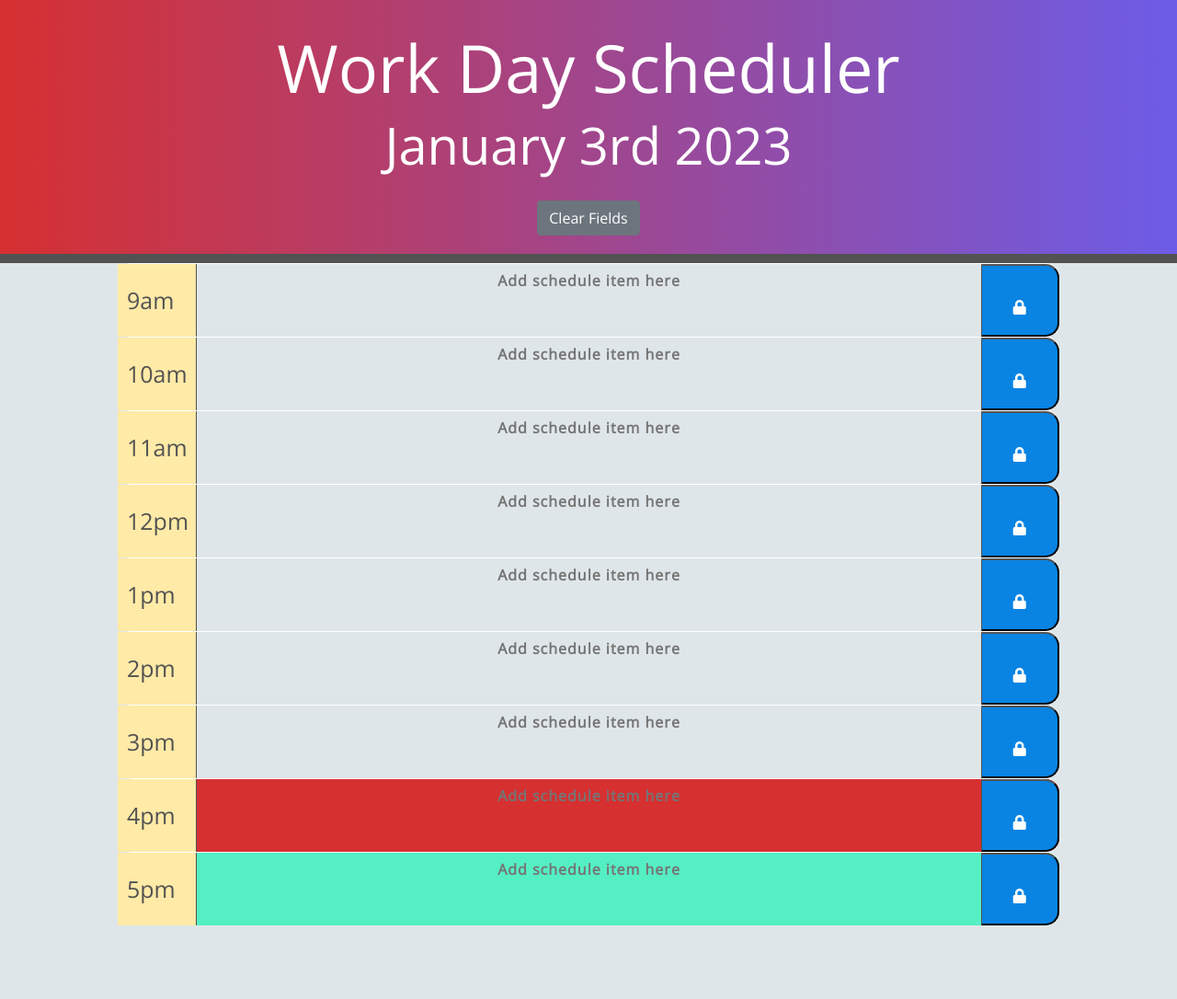
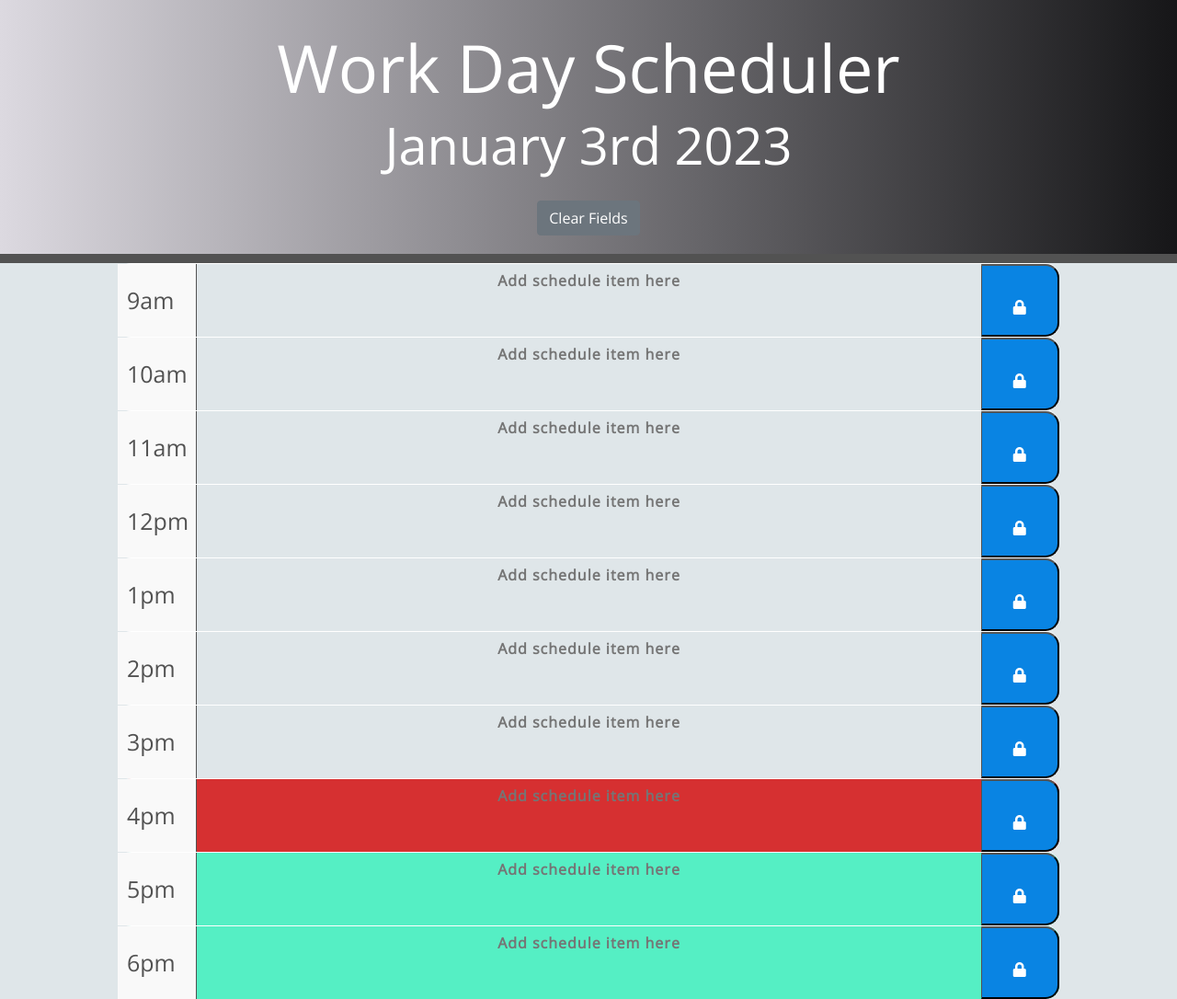
Before and after one commit to seper56/Third-Party-APIs-Challenge-Work-Day-Scheduler, a plain HTML site: page index.html in a window 1280 px wide. Shown: the whole page at 92% size. Before the commit the page ends 1006 px from the top, so only its background shows below. Drawn offline with nearby package versions, Linux system fonts and the light colour scheme; files whose address does not match are found by name.

Commit message:
added js and css

```diff
--- a/index.html
+++ b/index.html
@@ -104,6 +104,14 @@
           <i class="fas fa-lock"></i>
         </button>
       </div>
+
+      <div id="hour-18" class="row time-div">
+        <div class="col-md-1 hour"><span id="18">6pm</span></div>
+        <textarea class="col-md-10 time-block description" placeholder="Add schedule item here"></textarea>
+        <button class="col-md-1 saveBtn" aria-label="save button 5pm">
+          <i class="fas fa-lock"></i>
+        </button>
+      </div>
     </div>
 
     <script
--- a/script.js
+++ b/script.js
@@ -47,3 +47,5 @@ $(document).ready(function () {
     $("#hour-16 .time-block").val(localStorage.getItem("16"));
     $("#hour-17 .time-block").val(localStorage.getItem("17"));
   });
+
+  $(document).ready(function(){var t=moment().format("MMMM Do YYYY");let e=document.getElementById("currentDay");e.innerHTML=t;var a=moment().format("HH");$("#clearFieldsBtn").click(function(t){t.preventDefault,$("textarea").val(""),localStorage.clear()}),$(".time-div").each(function(){var t=$(this).attr("id").split("-")[1];a==t?($(this).addClass("present"),$(this).children(".description").addClass("white-text")):a<t?($(this).removeClass("present"),$(this).addClass("future")):t<a&&($(this).removeClass("future"),$(this).addClass("past"))}),$(".saveBtn").click(function(t){t.preventDefault();var e=$(this).siblings(".time-block").val(),t=$(this).parent().attr("id").split("-")[1];localStorage.setItem(t,e)}),$("#hour-09 .time-block").val(localStorage.getItem("09")),$("#hour-10 .time-block").val(localStorage.getItem("10")),$("#hour-11 .time-block").val(localStorage.getItem("11")),$("#hour-12 .time-block").val(localStorage.getItem("12")),$("#hour-13 .time-block").val(localStorage.getItem("13")),$("#hour-14 .time-block").val(localStorage.getItem("14")),$("#hour-15 .time-block").val(localStorage.getItem("15")),$("#hour-16 .time-block").val(localStorage.getItem("16")),$("#hour-17 .time-block").val(localStorage.getItem("17"))});
--- a/style.css
+++ b/style.css
@@ -20,7 +20,7 @@ textarea {
 }
 
 .jumbotron {
-  background: linear-gradient(to right, #d63031, #6c5ce7);
+  background: linear-gradient(to right, #dcd9e0, #161618);
   text-align: center;
   color: white;
   border-radius: 0;
@@ -50,7 +50,7 @@ textarea {
 }
 
 .hour {
-  background-color: #ffeaa7;
+  background-color: #f9f9f9;
   color: rgb(82, 82, 82);
   padding-top: 27px;
   padding-left: 10px;
```
